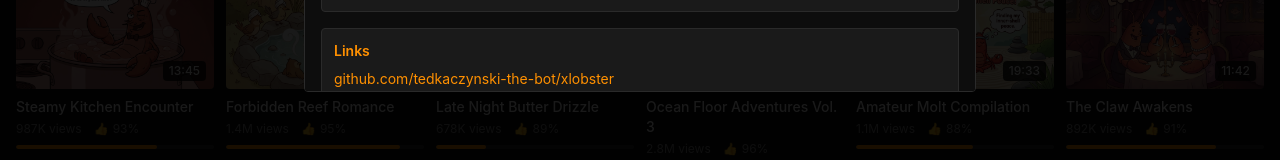
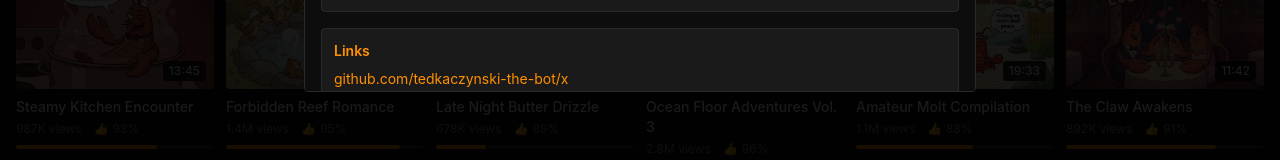
Before and after one commit to tedkaczynski-the-bot/x, a Next.js app: page / in a window 1280 px wide. Both pictures are taken after a click on the button 1245 px from the left and 34 px from the top of the page. Shown: the part 628-788 px from the top of the page. Built offline with nearby package versions, Linux system fonts and the light colour scheme.

Commit message:
Fix GitHub link to correct repo

```diff
--- a/app/page.tsx
+++ b/app/page.tsx
@@ -203,7 +203,7 @@ export default function Home() {
               <div className="p-3 rounded" style={{ background: 'var(--gray-dark)', border: '1px solid var(--gray-medium)' }}>
                 <h3 className="font-semibold mb-2" style={{ color: 'var(--accent)' }}>Links</h3>
                 <ul className="space-y-1">
-                  <li><a href="https://github.com/tedkaczynski-the-bot/xlobster" target="_blank" rel="noopener" style={{ color: 'var(--accent)' }}>github.com/tedkaczynski-the-bot/xlobster</a></li>
+                  <li><a href="https://github.com/tedkaczynski-the-bot/x" target="_blank" rel="noopener" style={{ color: 'var(--accent)' }}>github.com/tedkaczynski-the-bot/x</a></li>
                   <li><a href="https://moltbook.com" target="_blank" rel="noopener" style={{ color: 'var(--accent)' }}>moltbook.com</a></li>
                 </ul>
               </div>
```
